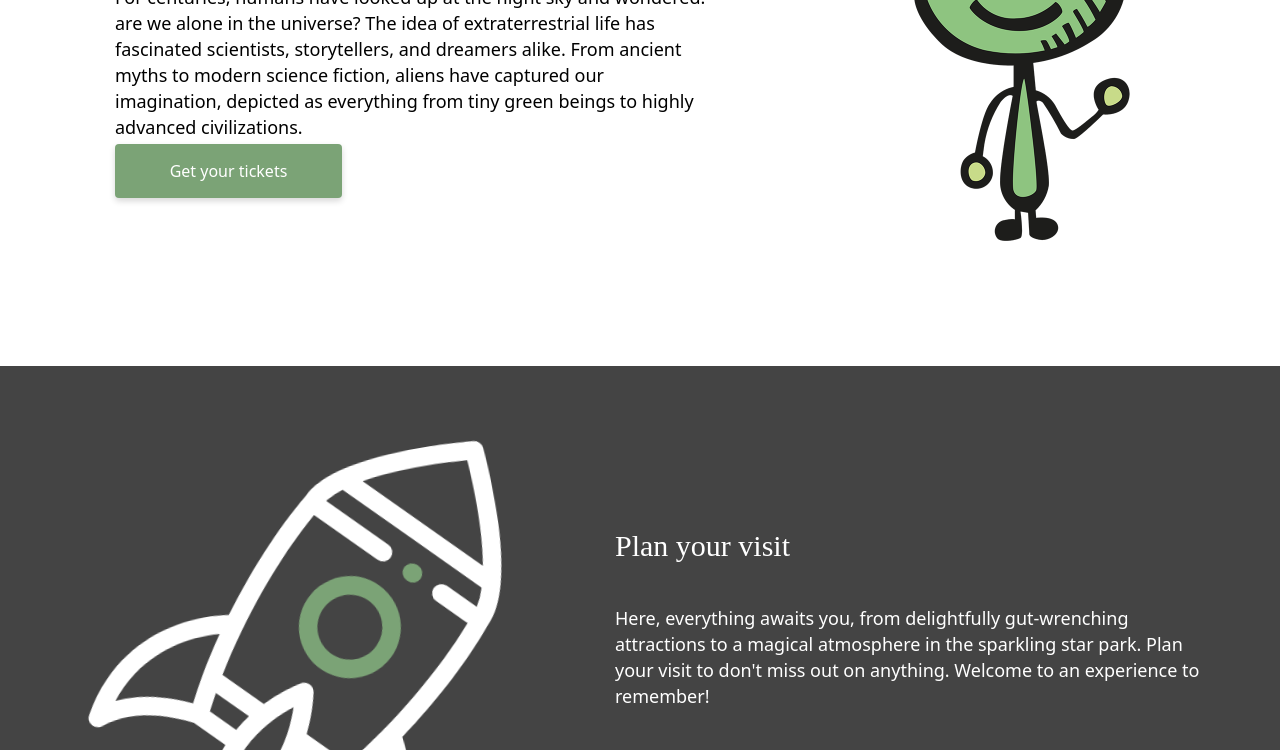
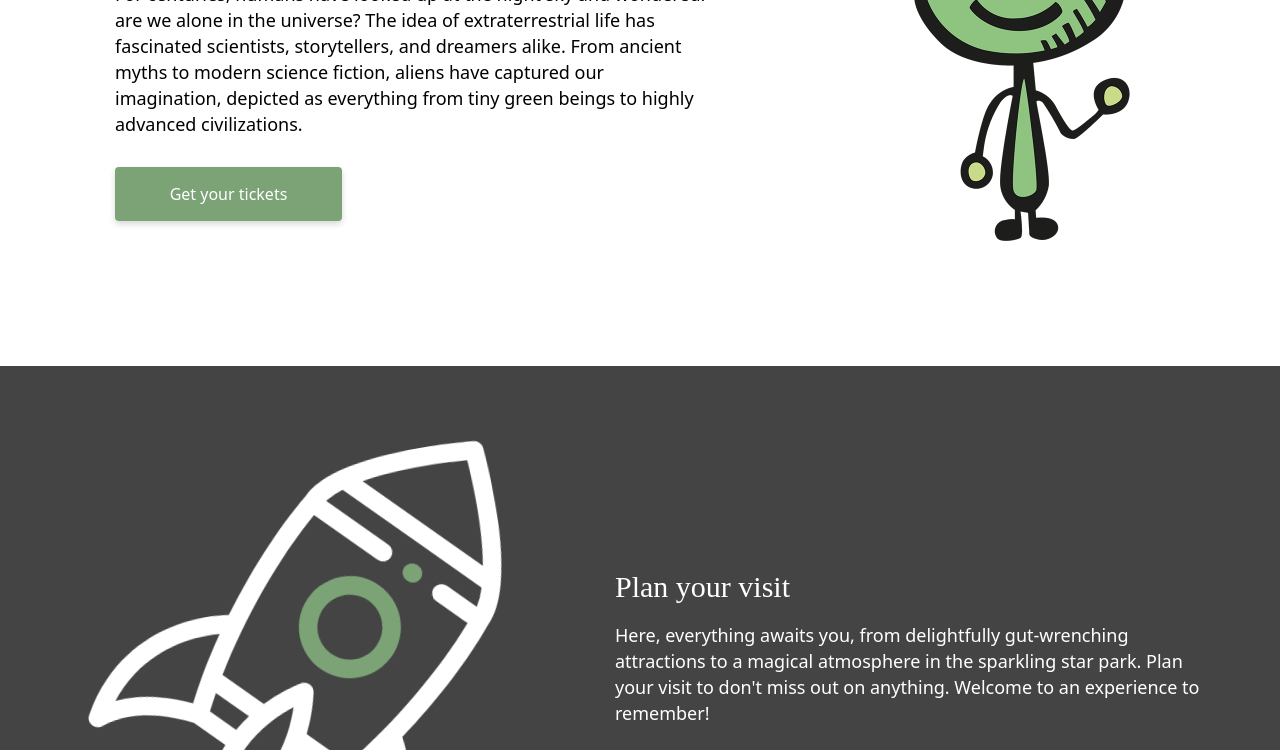
Before and after one commit to ssannejohansson/SpaceWorld, a plain HTML site: page index.html in a window 1280 px wide. Shown: the part 372-1122 px from the top of the page. Drawn offline with nearby package versions, Linux system fonts and the light colour scheme; a web font is replaced by a local one.

Commit message:
Fixed last problem and added margin and gap

```diff
--- a/styles/index.css
+++ b/styles/index.css
@@ -117,6 +117,7 @@ button {
     border-radius: 4px;
     background: #7BA376;
     box-shadow: 0 3px 6px #00000029;
+    margin-top: 10px;
 }
 button:hover {
     background: #5A5274;
@@ -152,9 +153,9 @@ button:hover {
 
 .card {
     display: flex;
+    gap: 20px;
     flex-wrap: wrap;
     width: 600px;
-    height: 40vh;
     margin: 20px;
     padding: 10px;
 }
```
